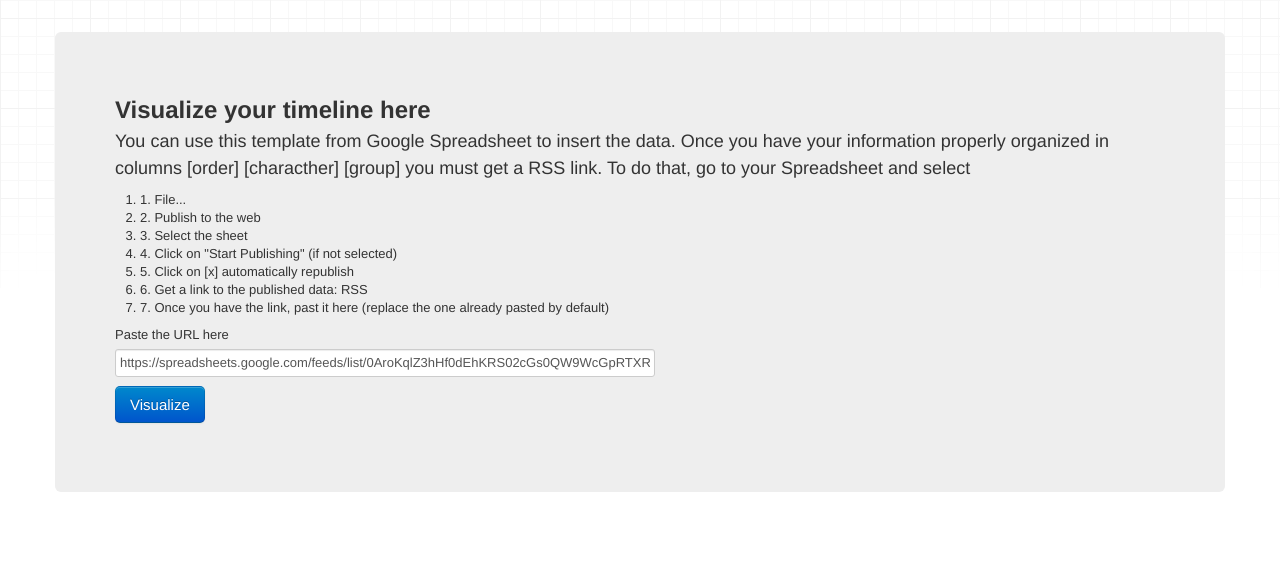
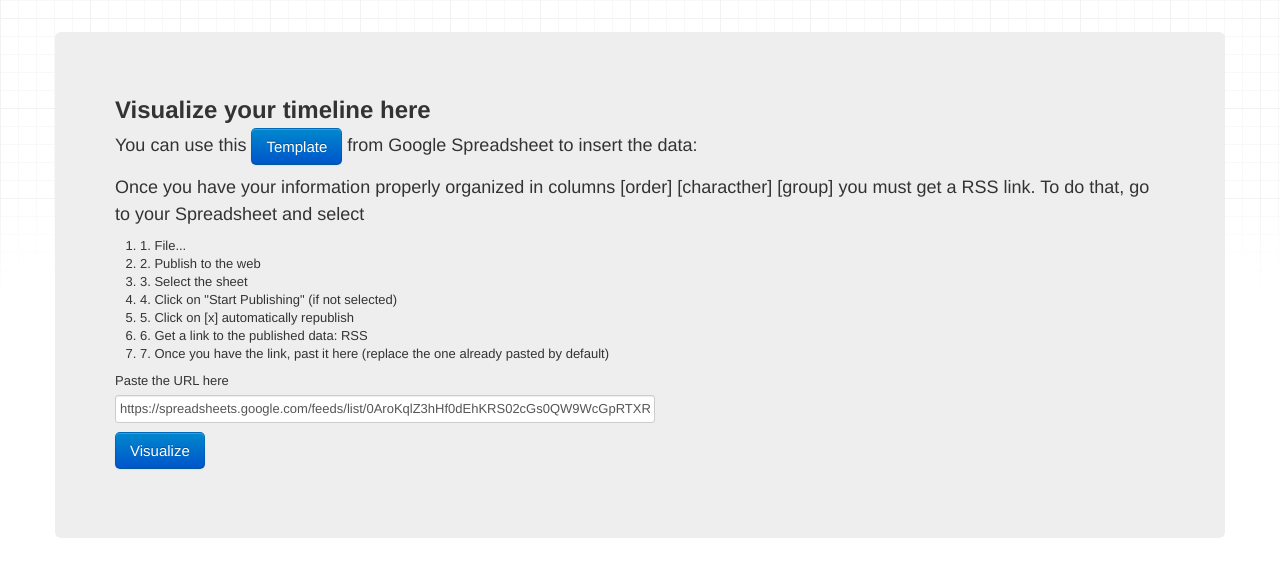
Before and after one commit to hhba/timelines, a plain HTML site: page index.html in a window 1280 px wide. Shown: the part 58-634 px from the top of the page. Drawn offline with Linux system fonts and the light colour scheme.

Commit message:
Update index.html

```diff
--- a/index.html
+++ b/index.html
@@ -68,7 +68,11 @@
 
 <div class="hero-unit">
   <h2>Visualize your timeline here</h2>
-  <p>You can use this template from Google Spreadsheet to insert the data. Once you have your information properly organized in columns [order] [characther] [group] you must get a RSS link. To do that, go to your Spreadsheet and select<ol>
+  <p>You can use this <a class="btn btn-primary btn-large" id='btn' href="https://drive.google.com/previewtemplate?id=0Ah8aJJcr8vfjdFh1WmlxWVlGUkVfM2VTRFBCRUZoSXc&mode=public"> Template </a> from Google Spreadsheet to insert the data:
+      </p>
+    <p>
+
+  Once you have your information properly organized in columns [order] [characther] [group] you must get a RSS link. To do that, go to your Spreadsheet and select<ol>
 
     <li>1. File... </li>
     <li>2. Publish to the web </li>
@@ -85,11 +89,13 @@
     <div class="input">
         <input type="text" class="input-xxlarge" name="url" id='url' value='https://spreadsheets.google.com/feeds/list/0AroKqlZ3hHf0dEhKRS02cGs0QW9WcGpRTXRETm51Q0E/od5/public/basic?alt=rss' />
     </div>
+
 </div>
   <p>
     <a class="btn btn-primary btn-large" id='btn'>
       Visualize
     </a>
+
   </p>
 </div>
 <div id='cost'></div>
```
